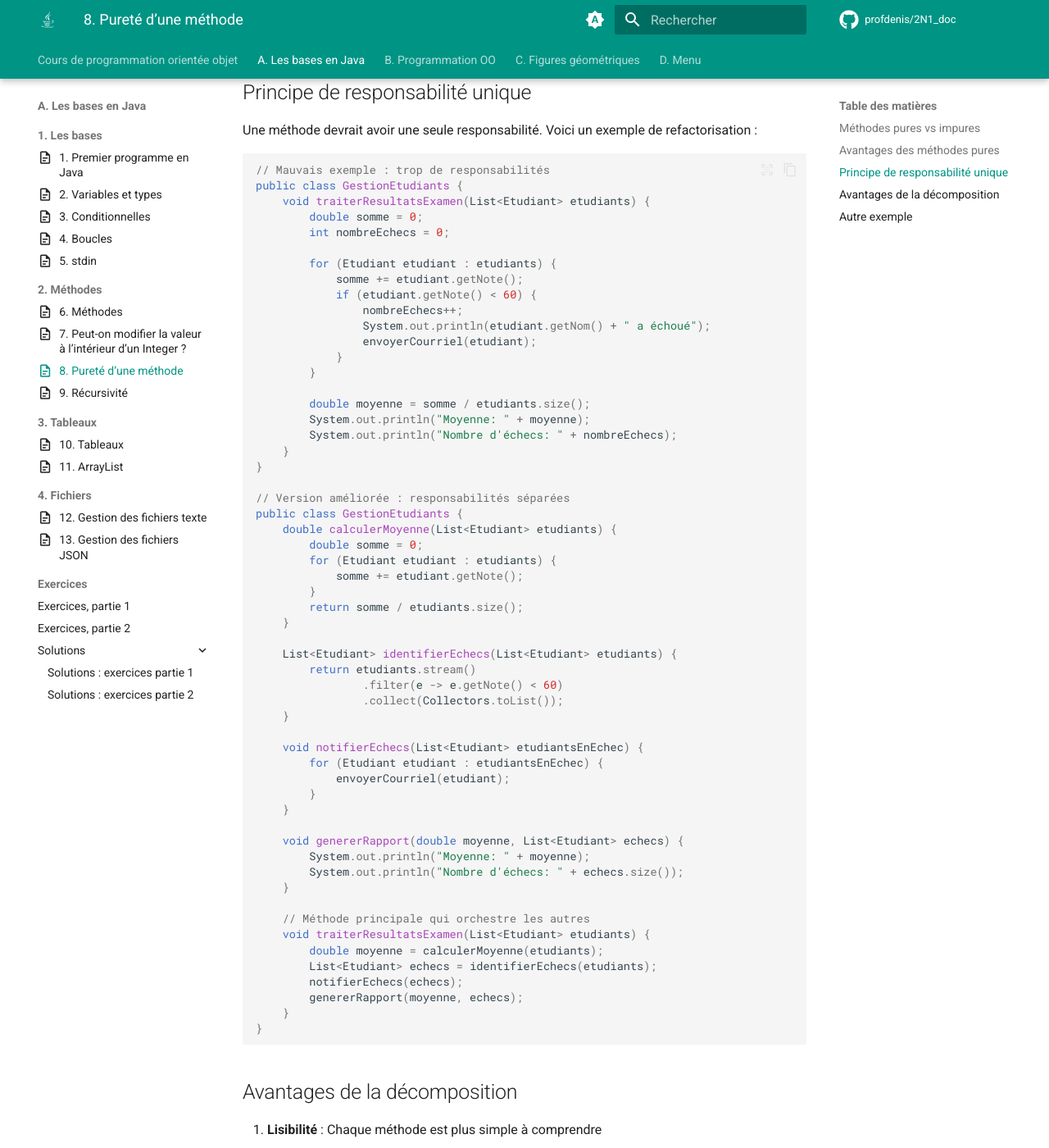
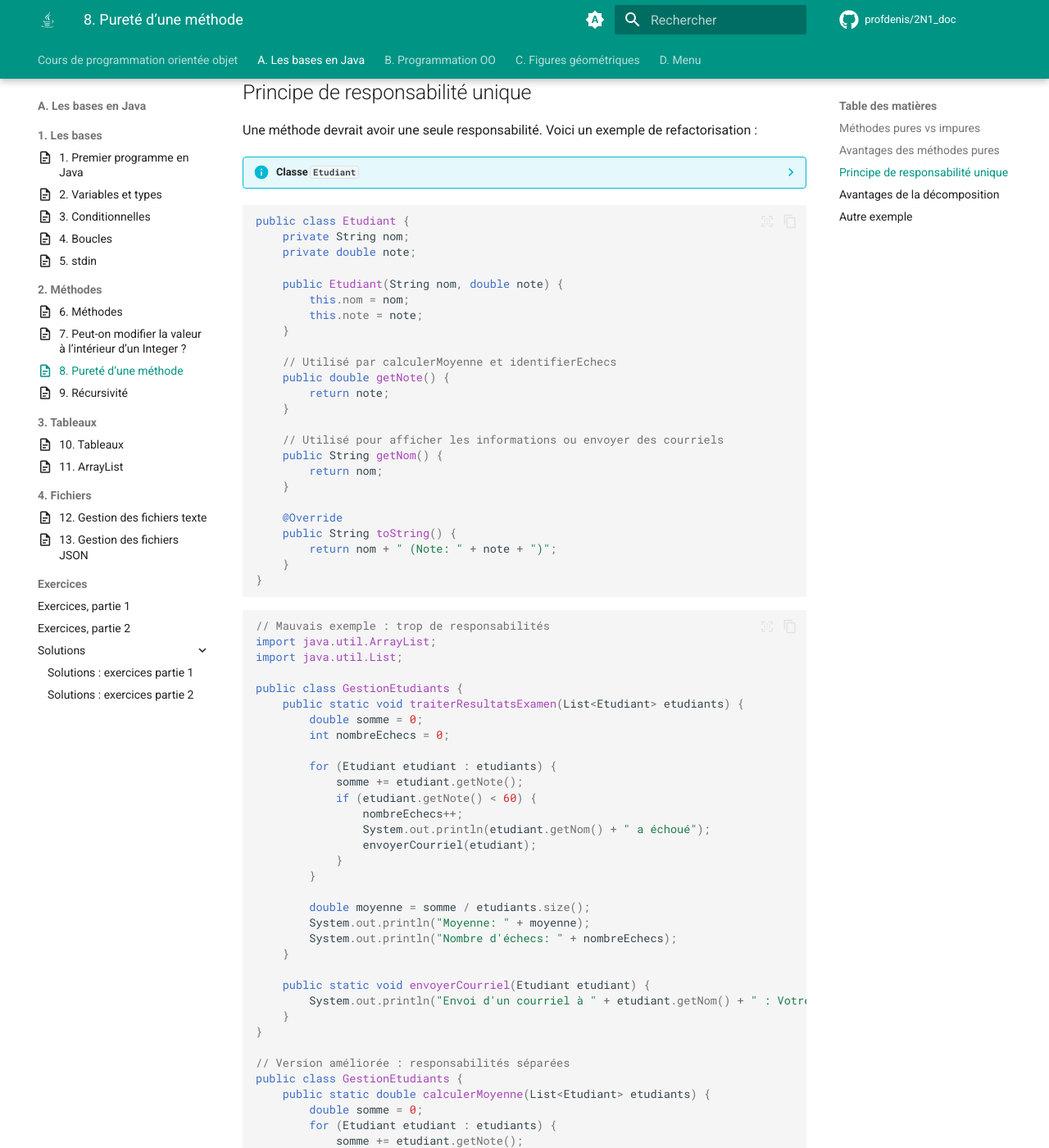
Before and after one commit to profdenis/2N1_doc, an MkDocs documentation site: the page built from docs/A. Les bases en Java/2. Méthodes/08-Purete_d_une_methode.md, in a window 1280 px wide and 1400 px high, scrolled down 1283 px. Shown: the whole window at 82% size. Built offline with MkDocs 1.6.1 and Material for MkDocs 9.7.7, drawn with Linux system fonts in a browser that asks for light colours; comment, search, counter and statistics services are not loaded; some of the changed text lies outside the part shown.

Commit message:
correction exemples méthodes pures

````diff
--- a/docs/A. Les bases en Java/2. Méthodes/08-Purete_d_une_methode.md
+++ b/docs/A. Les bases en Java/2. Méthodes/08-Purete_d_une_methode.md
@@ -60,10 +60,43 @@
 
 Une méthode devrait avoir une seule responsabilité. Voici un exemple de refactorisation :
 
+??? info "Classe `Etudiant`"
+```java
+public class Etudiant {
+    private String nom;
+    private double note;
+
+    public Etudiant(String nom, double note) {
+        this.nom = nom;
+        this.note = note;
+    }
+
+    // Utilisé par calculerMoyenne et identifierEchecs
+    public double getNote() {
+        return note;
+    }
+
+    // Utilisé pour afficher les informations ou envoyer des courriels
+    public String getNom() {
+        return nom;
+    }
+
+    @Override
+    public String toString() {
+        return nom + " (Note: " + note + ")";
+    }
+}
+```
+
+
+
 ```java
 // Mauvais exemple : trop de responsabilités
+import java.util.ArrayList;
+import java.util.List;
+
 public class GestionEtudiants {
-    void traiterResultatsExamen(List<Etudiant> etudiants) {
+    public static void traiterResultatsExamen(List<Etudiant> etudiants) {
         double somme = 0;
         int nombreEchecs = 0;
 
@@ -80,11 +113,15 @@
         System.out.println("Moyenne: " + moyenne);
         System.out.println("Nombre d'échecs: " + nombreEchecs);
     }
+
+    public static void envoyerCourriel(Etudiant etudiant) {
+        System.out.println("Envoi d'un courriel à " + etudiant.getNom() + " : Votre note est de " + etudiant.getNote());
+    }
 }
 
 // Version améliorée : responsabilités séparées
 public class GestionEtudiants {
-    double calculerMoyenne(List<Etudiant> etudiants) {
+    public static double calculerMoyenne(List<Etudiant> etudiants) {
         double somme = 0;
         for (Etudiant etudiant : etudiants) {
             somme += etudiant.getNote();
@@ -92,30 +129,39 @@
         return somme / etudiants.size();
     }
 
-    List<Etudiant> identifierEchecs(List<Etudiant> etudiants) {
-        return etudiants.stream()
-                .filter(e -> e.getNote() < 60)
-                .collect(Collectors.toList());
+    public static List<Etudiant> identifierEchecs(List<Etudiant> etudiants) {
+        List<Etudiant> echecs = new ArrayList<>();
+        for (Etudiant e : etudiants) {
+            if (e.getNote() < 60) {
+                echecs.add(e);
+            }
+        }
+        return echecs;
     }
 
-    void notifierEchecs(List<Etudiant> etudiantsEnEchec) {
+    public static void notifierEchecs(List<Etudiant> etudiantsEnEchec) {
         for (Etudiant etudiant : etudiantsEnEchec) {
             envoyerCourriel(etudiant);
         }
     }
 
-    void genererRapport(double moyenne, List<Etudiant> echecs) {
+    public static void genererRapport(double moyenne, List<Etudiant> echecs) {
         System.out.println("Moyenne: " + moyenne);
         System.out.println("Nombre d'échecs: " + echecs.size());
     }
 
     // Méthode principale qui orchestre les autres
-    void traiterResultatsExamen(List<Etudiant> etudiants) {
+    public static void traiterResultatsExamen(List<Etudiant> etudiants) {
         double moyenne = calculerMoyenne(etudiants);
         List<Etudiant> echecs = identifierEchecs(etudiants);
         notifierEchecs(echecs);
         genererRapport(moyenne, echecs);
     }
+
+    public static void envoyerCourriel(Etudiant etudiant) {
+        System.out.println("Envoi d'un courriel à " + etudiant.getNom() + " : Votre note est de " + etudiant.getNote());
+    }
+
 }
 ```
 
@@ -132,7 +178,7 @@
 ```java
 public class AnalyseurTexte {
     // Version initiale : trop de responsabilités
-    void analyserTexte(String texte) {
+    public static void analyserTexte(String texte) {
         // Compte les mots
         String[] mots = texte.split("\\s+");
         System.out.println("Nombre de mots: " + mots.length);
@@ -154,28 +200,33 @@
 
 // Version refactorisée
 public class AnalyseurTexte {
-    int compterMots(String texte) {
+    public static int compterMots(String texte) {
         return texte.split("\\s+").length;
     }
 
-    int compterCaracteres(String texte) {
+    public static int compterCaracteres(String texte) {
         return texte.length();
     }
 
-    String trouverMotLePlusLong(String texte) {
-        return Arrays.stream(texte.split("\\s+"))
-                .max(Comparator.comparingInt(String::length))
-                .orElse("");
+    public static String trouverMotLePlusLong(String texte) {
+        String[] mots = texte.split("\\s+");
+        String motLePlusLong = "";
+        for (String mot : mots) {
+            if (mot.length() > motLePlusLong.length()) {
+                motLePlusLong = mot;
+            }
+        }
+        return motLePlusLong;
     }
 
-    void afficherResultats(int nombreMots, int nombreCaracteres, String motLePlusLong) {
+    public static void afficherResultats(int nombreMots, int nombreCaracteres, String motLePlusLong) {
         System.out.println("Nombre de mots: " + nombreMots);
         System.out.println("Nombre de caractères: " + nombreCaracteres);
         System.out.println("Mot le plus long: " + motLePlusLong);
     }
 
     // Méthode principale qui orchestre l'analyse
-    void analyserTexte(String texte) {
+    public static void analyserTexte(String texte) {
         int nombreMots = compterMots(texte);
         int nombreCaracteres = compterCaracteres(texte);
         String motLePlusLong = trouverMotLePlusLong(texte);
````
Also changed, not shown: site/A. Les bases en Java/2. Méthodes/08-Purete_d_une_methode/index.html, site/search/search_index.json.
